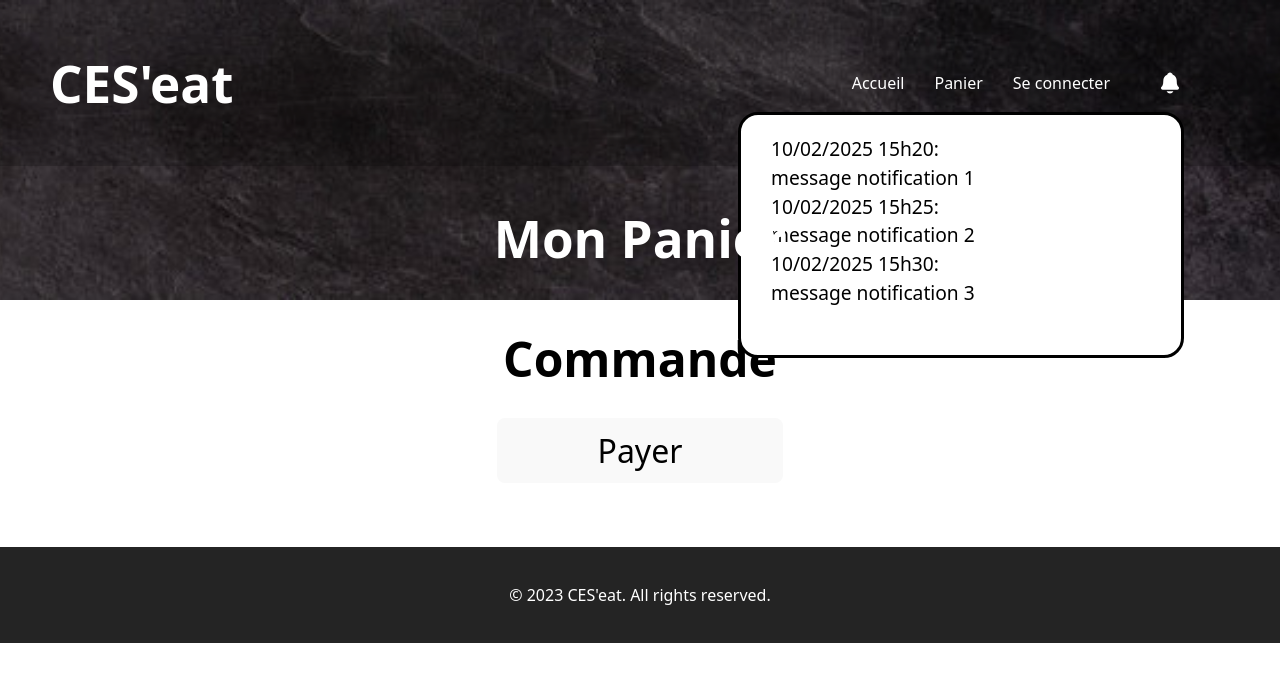
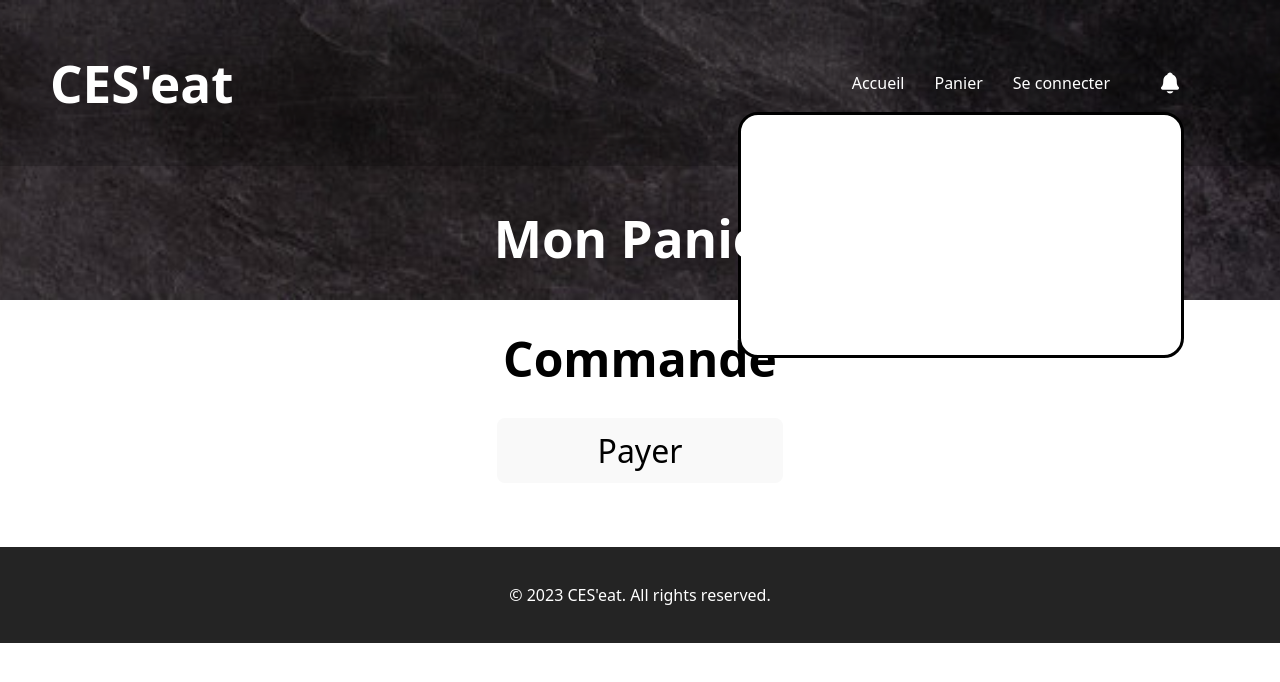
Before and after one commit to ValentinB03/WEB_Avance_Front, a React (Vite) app: page /panier in a window 1280 px wide. Both pictures are taken after a click on the icon 1170 px from the left and 83 px from the top of the page. Shown: the top 682 px of the page. Built offline with nearby package versions, Linux system fonts and the light colour scheme.

Commit message:
modif en temps réel

```diff
--- a/src/api/api.jsx
+++ b/src/api/api.jsx
@@ -910,3 +910,19 @@ export const DeleteOrderItemById = async (idOrderItem) => {
         throw error;
     }
 };
+
+export const getNotification = async (userId) => {
+    try {
+        const response = await axios.get(`/api/notifications/user/${userId}`,{
+            headers: {
+                "Content-Type": "application/json",
+                "Authorization": `Bearer ${localStorage.getItem('accessToken')}`
+            }
+        });
+        return response.data;
+    }
+    catch (error) {
+        console.error("Erreur lors de la connexion :", error);
+        throw error;
+    }
+}
--- a/src/notification/notification.jsx
+++ b/src/notification/notification.jsx
@@ -1,19 +1,40 @@
-import React, {useState} from "react";
+import React, {useEffect, useState} from "react";
+import {getNotification} from "../api/api.jsx";
 
 function Notification() {
 
-    const [items] = useState([
-        { id: 1, date: '10/02/2025 15h20', message: 'message notification 1'},
-        { id: 2, date: '10/02/2025 15h25', message: 'message notification 2'},
-        { id: 3, date: '10/02/2025 15h30', message: 'message notification 3'}
-    ]);
+    const [items, setItems] = useState([]);
+    const user = JSON.parse(localStorage.getItem('user'));
+
+    useEffect(() => {
+        const interval = setInterval(() => {
+            const fetchNotifications = async () => {
+                try {
+                    const response = await getNotification(user.id);
+                    const formattedItems = response.notifications?.map(item => ({
+                        formattedDateTime: (item.createdAt.split('T')[0] + ' ' + item.createdAt.split('T')[1].split('.')[0]).slice(0, -1),
+                        message: item.message
+                    }));
+                    console.log(formattedItems);
+                    setItems(formattedItems);
+                } catch (error) {
+                    console.error("Erreur lors de la récupération des notifications :", error);
+                }
+            }
+            fetchNotifications();
+            // Appelez ici votre méthode
+        }, 2000);
+
+        // Nettoyage de l'intervalle lorsque le composant est démonté
+        return () => clearInterval(interval);
+    }, []);
 
     return (
         <div className="notification">
-            {items.map(item => (
+            {items?.map(item => (
                 <div key={item.id}>
-                    <p className="notification-date">{item.date}:</p>
-                    <p className="notification-message">{item.message}</p>
+                    <p className="notification-date">{item?.formattedDateTime}:</p>
+                    <p className="notification-message">{item?.message}</p>
                 </div>
             ))}
         </div>
```
